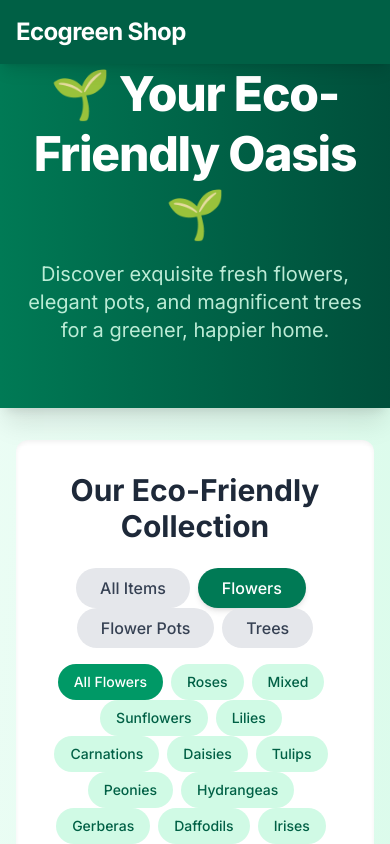
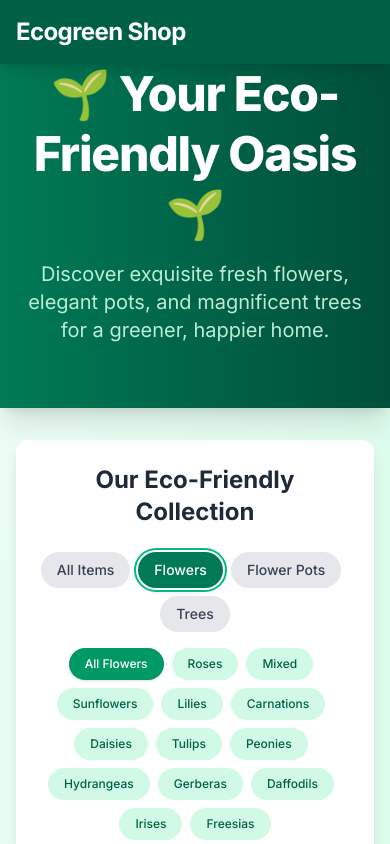
Before and after one commit to Nduhiu17/ecogreen-shop, a React (Vite) app: page / in a window 390 px wide. Both pictures are taken after a click on the button "Flowers". Shown: the top 844 px of the page. Built offline with nearby package versions, Linux system fonts and the light colour scheme.

Commit message:
improve the design

```diff
--- a/src/App.jsx
+++ b/src/App.jsx
@@ -249,14 +249,14 @@ const ProductList = () => {
   )];
 
   return (
-    <section className="p-8 bg-white rounded-xl shadow-inner mb-8">
-      <h2 className="text-3xl font-bold text-gray-800 mb-6 text-center font-inter">Our Eco-Friendly Collection</h2>
+    <section className="p-6 sm:p-8 bg-white rounded-xl shadow-lg hover:shadow-xl transition-shadow duration-300 mb-8"> {/* Adjusted padding, shadow, and added hover */}
+      <h2 className="text-2xl sm:text-3xl font-bold text-gray-800 mb-6 text-center font-inter">Our Eco-Friendly Collection</h2>
 
       {/* Main Category Filter buttons */}
-      <div className="flex flex-wrap justify-center space-x-2 sm:space-x-4 mb-4">
+      <div className="flex flex-wrap justify-center space-x-2 sm:space-x-4 mb-4 gap-y-2"> {/* Added gap-y-2 for wrapping */}
         <button
           onClick={() => setCategoryFilter('all')}
-          className={`py-2 px-6 rounded-full font-medium transition-colors duration-200 ${
+          className={`py-2 px-4 sm:px-6 rounded-full text-sm sm:text-base font-medium transition-all duration-200 focus:outline-none focus:ring-2 focus:ring-offset-2 focus:ring-emerald-500 ${
             categoryFilter === 'all' ? 'bg-emerald-700 text-white shadow-md' : 'bg-gray-200 text-gray-700 hover:bg-gray-300'
           }`}
         >
@@ -264,7 +264,7 @@ const ProductList = () => {
         </button>
         <button
           onClick={() => setCategoryFilter('flowers')}
-          className={`py-2 px-6 rounded-full font-medium transition-colors duration-200 ${
+          className={`py-2 px-4 sm:px-6 rounded-full text-sm sm:text-base font-medium transition-all duration-200 focus:outline-none focus:ring-2 focus:ring-offset-2 focus:ring-emerald-500 ${
             categoryFilter === 'flowers' ? 'bg-emerald-700 text-white shadow-md' : 'bg-gray-200 text-gray-700 hover:bg-gray-300'
           }`}
         >
@@ -272,7 +272,7 @@ const ProductList = () => {
         </button>
         <button
           onClick={() => setCategoryFilter('flower_pots')}
-          className={`py-2 px-6 rounded-full font-medium transition-colors duration-200 ${
+          className={`py-2 px-4 sm:px-6 rounded-full text-sm sm:text-base font-medium transition-all duration-200 focus:outline-none focus:ring-2 focus:ring-offset-2 focus:ring-emerald-500 ${
             categoryFilter === 'flower_pots' ? 'bg-emerald-700 text-white shadow-md' : 'bg-gray-200 text-gray-700 hover:bg-gray-300'
           }`}
         >
@@ -280,7 +280,7 @@ const ProductList = () => {
         </button>
         <button
           onClick={() => setCategoryFilter('trees')} // New button for Trees
-          className={`py-2 px-6 rounded-full font-medium transition-colors duration-200 ${
+          className={`py-2 px-4 sm:px-6 rounded-full text-sm sm:text-base font-medium transition-all duration-200 focus:outline-none focus:ring-2 focus:ring-offset-2 focus:ring-emerald-500 ${
             categoryFilter === 'trees' ? 'bg-emerald-700 text-white shadow-md' : 'bg-gray-200 text-gray-700 hover:bg-gray-300'
           }`}
         >
@@ -290,11 +290,11 @@ const ProductList = () => {
 
       {/* Specific Flower Type Filter buttons (only visible when 'Flowers' category is selected) */}
       {categoryFilter === 'flowers' && (
-        <div className="flex flex-wrap justify-center space-x-2 sm:space-x-4 mb-8 mt-4">
+        <div className="flex flex-wrap justify-center space-x-2 sm:space-x-4 mb-8 mt-4 gap-y-2"> {/* Added gap-y-2 */}
           <button
             onClick={() => setTypeFilter('all')}
-            className={`py-2 px-4 rounded-full text-sm font-medium transition-colors duration-200 ${
-              typeFilter === 'all' ? 'bg-emerald-600 text-white' : 'bg-emerald-100 text-emerald-800 hover:bg-emerald-200'
+            className={`py-2 px-4 rounded-full text-xs sm:text-sm font-medium transition-all duration-200 focus:outline-none focus:ring-2 focus:ring-offset-2 focus:ring-emerald-300 ${
+              typeFilter === 'all' ? 'bg-emerald-600 text-white shadow-sm' : 'bg-emerald-100 text-emerald-800 hover:bg-emerald-200'
             }`}
           >
             All Flowers
@@ -303,8 +303,8 @@ const ProductList = () => {
             <button
               key={type}
               onClick={() => setTypeFilter(type)}
-              className={`py-2 px-4 rounded-full text-sm font-medium transition-colors duration-200 ${
-                typeFilter === type ? 'bg-emerald-600 text-white' : 'bg-emerald-100 text-emerald-800 hover:bg-emerald-200'
+              className={`py-2 px-4 rounded-full text-xs sm:text-sm font-medium transition-all duration-200 focus:outline-none focus:ring-2 focus:ring-offset-2 focus:ring-emerald-300 ${
+                typeFilter === type ? 'bg-emerald-600 text-white shadow-sm' : 'bg-emerald-100 text-emerald-800 hover:bg-emerald-200'
               }`}
             >
               {type.charAt(0).toUpperCase() + type.slice(1)} {/* Capitalize first letter */}
@@ -315,11 +315,11 @@ const ProductList = () => {
 
       {/* Specific Tree Type Filter buttons (only visible when 'Trees' category is selected) */}
       {categoryFilter === 'trees' && (
-        <div className="flex flex-wrap justify-center space-x-2 sm:space-x-4 mb-8 mt-4">
+        <div className="flex flex-wrap justify-center space-x-2 sm:space-x-4 mb-8 mt-4 gap-y-2"> {/* Added gap-y-2 */}
           <button
             onClick={() => setTypeFilter('all')}
-            className={`py-2 px-4 rounded-full text-sm font-medium transition-colors duration-200 ${
-              typeFilter === 'all' ? 'bg-emerald-600 text-white' : 'bg-emerald-100 text-emerald-800 hover:bg-emerald-200'
+            className={`py-2 px-4 rounded-full text-xs sm:text-sm font-medium transition-all duration-200 focus:outline-none focus:ring-2 focus:ring-offset-2 focus:ring-emerald-300 ${
+              typeFilter === 'all' ? 'bg-emerald-600 text-white shadow-sm' : 'bg-emerald-100 text-emerald-800 hover:bg-emerald-200'
             }`}
           >
             All Trees
@@ -328,8 +328,8 @@ const ProductList = () => {
             <button
               key={type}
               onClick={() => setTypeFilter(type)}
-              className={`py-2 px-4 rounded-full text-sm font-medium transition-colors duration-200 ${
-                typeFilter === type ? 'bg-emerald-600 text-white' : 'bg-emerald-100 text-emerald-800 hover:bg-emerald-200'
+              className={`py-2 px-4 rounded-full text-xs sm:text-sm font-medium transition-all duration-200 focus:outline-none focus:ring-2 focus:ring-offset-2 focus:ring-emerald-300 ${
+                typeFilter === type ? 'bg-emerald-600 text-white shadow-sm' : 'bg-emerald-100 text-emerald-800 hover:bg-emerald-200'
               }`}
             >
               {type.charAt(0).toUpperCase() + type.slice(1)} {/* Capitalize first letter */}
```
